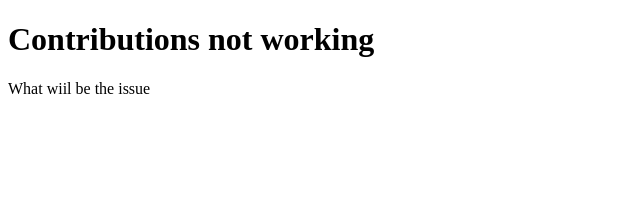
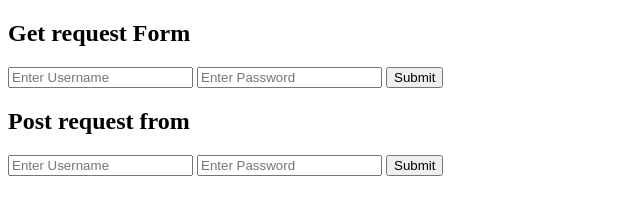
Before and after one commit to FaizanTechie/Javascript-learning, a plain HTML site: page Miscellaenous/index.html in a window 1280 px wide. Shown: the whole page, without its empty margins (0-640 px from the left). Drawn offline with Linux system fonts and the light colour scheme.

Commit message:
Learning Post, Get Requests

```diff
--- a/Miscellaenous/index.html
+++ b/Miscellaenous/index.html
@@ -1,12 +1,23 @@
-<!DOCTYPE html>
+<!doctype html>
 <html lang="en">
-<head>
-    <meta charset="UTF-8">
-    <meta name="viewport" content="width=device-width, initial-scale=1.0">
+  <head>
+    <meta charset="UTF-8" />
+    <meta name="viewport" content="width=device-width, initial-scale=1.0" />
     <title>Document</title>
-</head>
-<body>
-    <h1>Contributions not working</h1>
-    <p>What wiil be the issue</p>
-</body>
+  </head>
+  <body>
+    <form method="get" action="http://localhost:8080/register">
+      <h2>Get request Form</h2>
+      <input placeholder="Enter Username" name="user" type="text" />
+      <input placeholder="Enter Password" name="password" type="password" />
+      <button>Submit</button>
+    </form>
+
+    <form method="post" action="http://localhost:8080/register">
+      <h2>Post request from</h2>
+      <input placeholder="Enter Username" name="user" type="text" />
+      <input placeholder="Enter Password" name="password" type="password" />
+      <button>Submit</button>
+    </form>
+  </body>
 </html>
```
Also changed, not shown: Miscellaenous/Backend/index.js (added, +20 -0 lines), Miscellaenous/Backend/package.json (added, +16 -0 lines), 2 other files.
